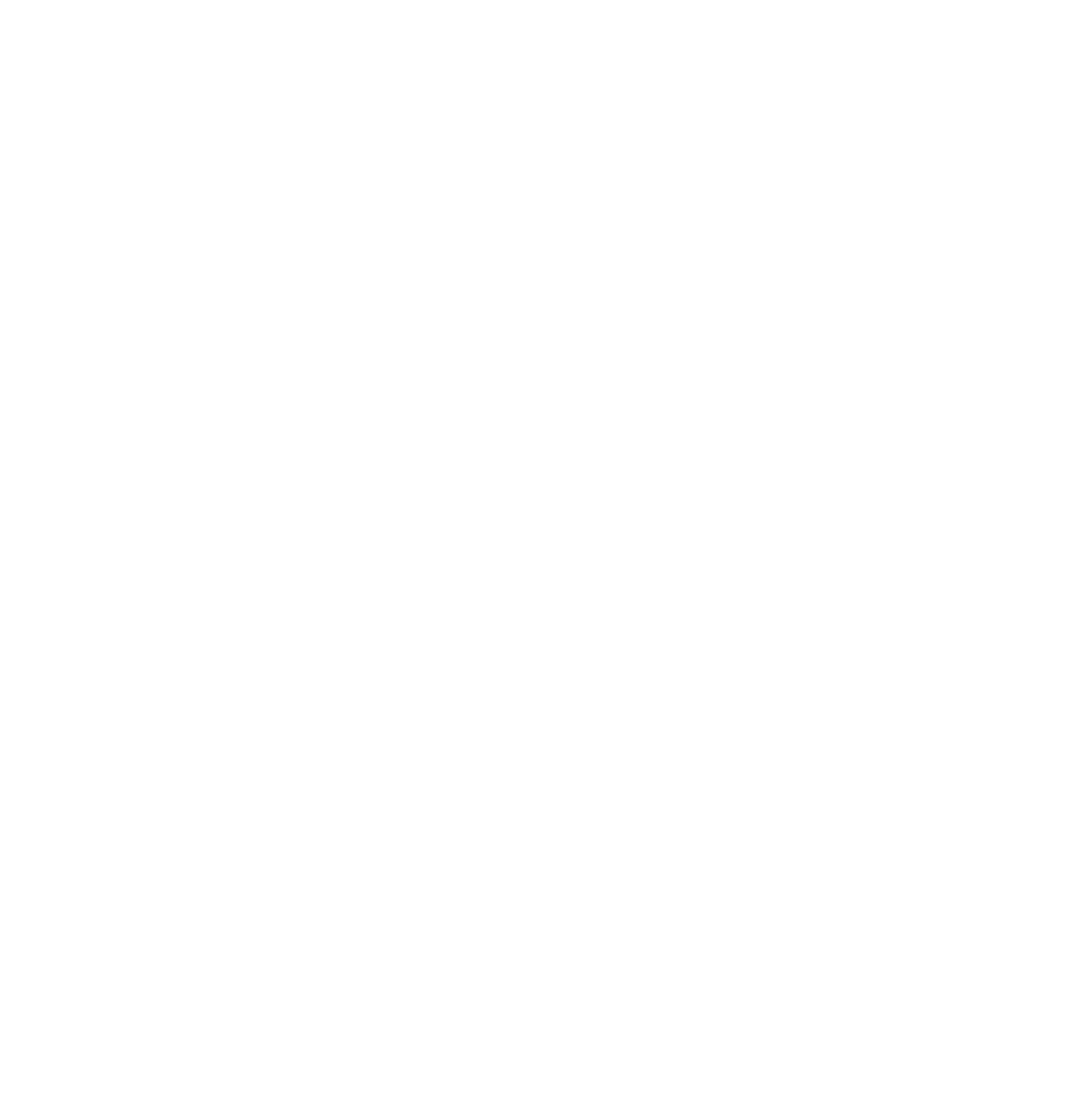
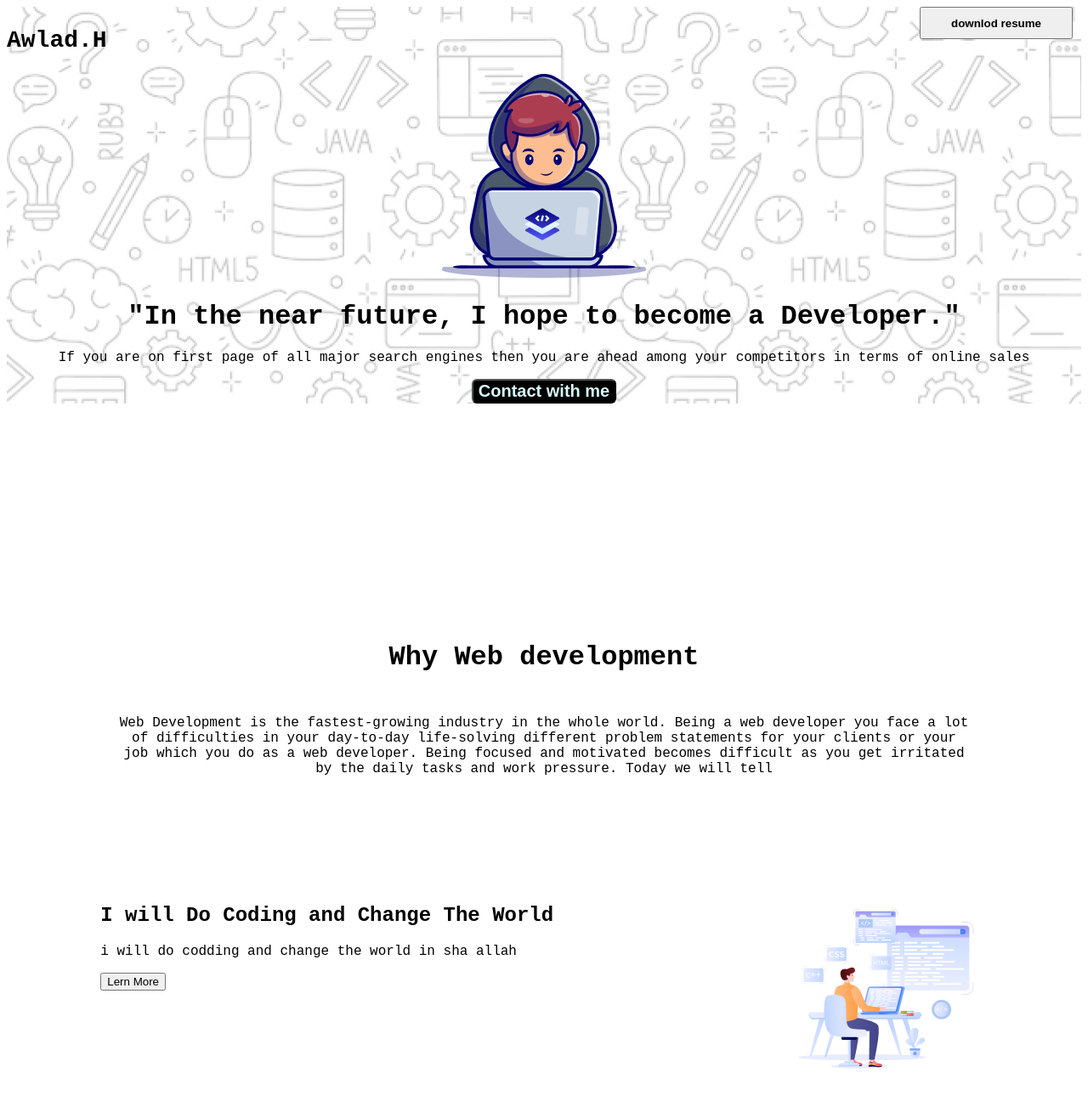
Before and after one commit to sumon8520/Assignment-1, a plain HTML site: page index.html in a window 1280 px wide. Shown: the whole page at 85% size. Before the commit the page ends 800 px from the top, so only its background shows below. Drawn offline with Linux system fonts and the light colour scheme; a web font is replaced by a local one.

Commit message:
add the design

```diff
--- a/index.html
+++ b/index.html
@@ -4,13 +4,37 @@
     <meta charset="UTF-8">
     <meta name="viewport" content="width=device-width, initial-scale=1.0">
     <title>My First Website</title>
+    <link rel="preconnect" href="https://fonts.googleapis.com">
+<link rel="preconnect" href="https://fonts.gstatic.com" crossorigin>
+<link href="https://fonts.googleapis.com/css2?family=Azeret+Mono:ital,wght@0,100..900;1,100..900&display=swap" rel="stylesheet">
+    <link rel="stylesheet" href="stayle/stayle.css">
 </head>
-<body>
-    <header>
+<body class="azeret-normal">
+    <header class="header">
+        <nav class="resume">
+            <h2 class="nav-tittle">Awlad.H</h2>
+            <button class="stayle1">downlod resume</button>
+        </nav>
+        <div class="align">
+            <img src="assets/Group.png" alt="">
+            <h1>"In the near future, I hope to become a Developer."</h1>
+            <p>If you are on first page of all major search engines then you are ahead among your competitors in terms of online sales</p>
+            <button class="colour">Contact with me</button>
+        </div>
+
 
     </header>
     <main>
-
+        <section class="about">
+            <h2 class="section-tittle">Why Web development</h2>
+            <p class="tittle">Web Development is the fastest-growing industry in the whole world. Being a web developer you face a lot of difficulties in your day-to-day life-solving different problem statements for your clients or your job which you do as a web developer. Being focused and motivated becomes difficult as you get irritated by the daily tasks and work pressure. Today we will tell</p>
+        </section>
+        <div class="profile">
+               <div><h2 class="code">I will Do Coding and Change The World</h2>
+                  <p class="code2">i will do codding and change the world in sha allah</p>
+                  <a href=""><button>Lern More</button></a> </div>
+                  <div id="sorce"><img src="assets/Group 4.png" alt=""></div>
+        </div>
     </main>
     <footer>
 
--- a/stayle/stayle.css
+++ b/stayle/stayle.css
@@ -0,0 +1,95 @@
+
+
+.azeret-normal{
+  font-family: "Azeret Mono", monospace;
+  font-optical-sizing: auto;
+  font-style: normal;
+}
+.nav-tittle{
+    font-weight: 80px;
+    font-size: 28px;
+    line-height: 33px;
+    text-align: left;
+}
+.stayle1{
+    font-weight: 600;
+
+    /* Download Resume */
+position: static;
+width: 180px;
+height: 24px;
+/* Auto layout */
+display: flex;
+flex-direction: row;
+justify-content: center;
+align-items: center;
+padding: 17px 24px 17px 24px;
+
+
+/* Inside Auto Layout */
+flex: none;
+order: 0;
+flex-grow: 0;
+margin: 0px 10px;
+}
+.resume{
+   display:flex;
+   justify-content: space-between;
+}
+.header{
+   background-image: url(../assets/Hero-bg.png);
+   margin: 1440px 660;
+}
+.align{
+    text-align: center;
+}
+.colour{
+    color: rgb(215, 250, 255);
+    background-color: black;
+    font-size: 20px;
+    border-radius: 6px;
+    font-weight: 600;
+
+}
+.section-tittle{
+    font-weight: 800;
+    font-size: 32px;
+    text-align: center;
+    max-width: 1140px;
+    margin: 0 auto;
+    padding: 50px;
+}
+.tittle{
+    font-size: 16px;
+    font-weight: 400;
+    text-align: center;
+    max-width: 1140px;
+    margin: 0 auto;
+}
+.about{
+    padding: 130px;
+    margin-top: 100px;
+}
+.profile{
+    display: flex;
+    justify-content: space-around;
+
+}
+#sorce{
+    margin-left: 50px;
+}
+#code{
+    font-size: 24px;
+    font-weight: 700;
+    line-height: 35px;
+}
+#code2{
+    font-size: 16px;
+font-weight: 400;
+line-height: 26px;
+letter-spacing: 0%;
+text-align: left;
+}
+#design{
+  display: flex;
+}
```
